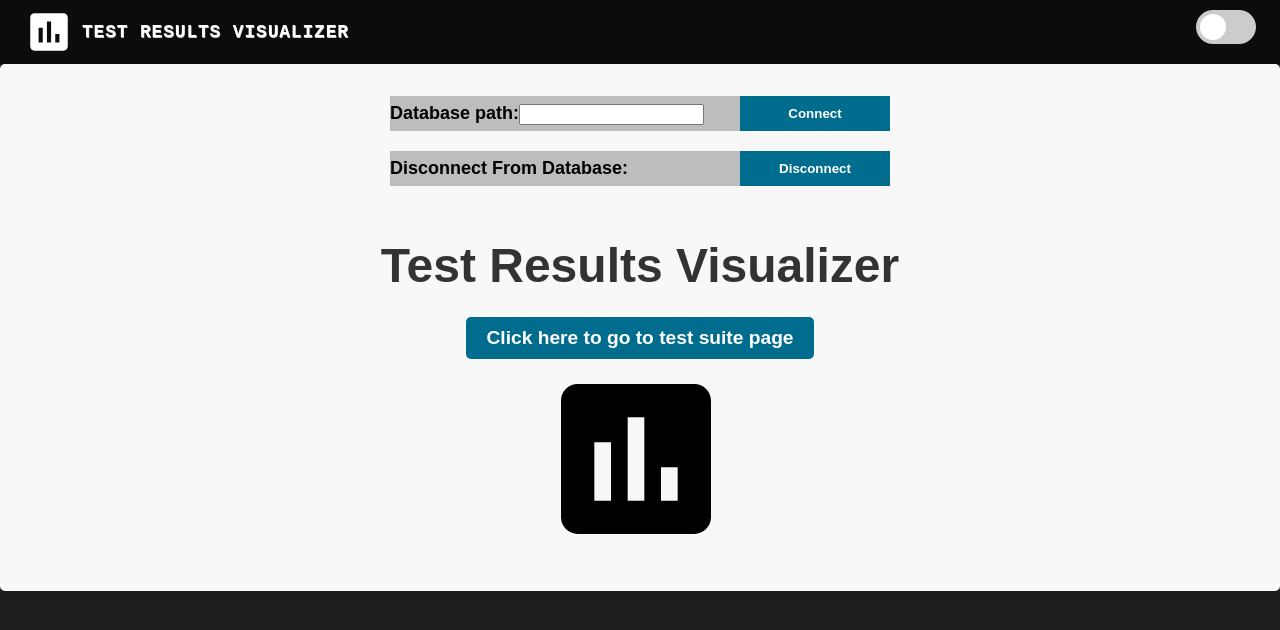
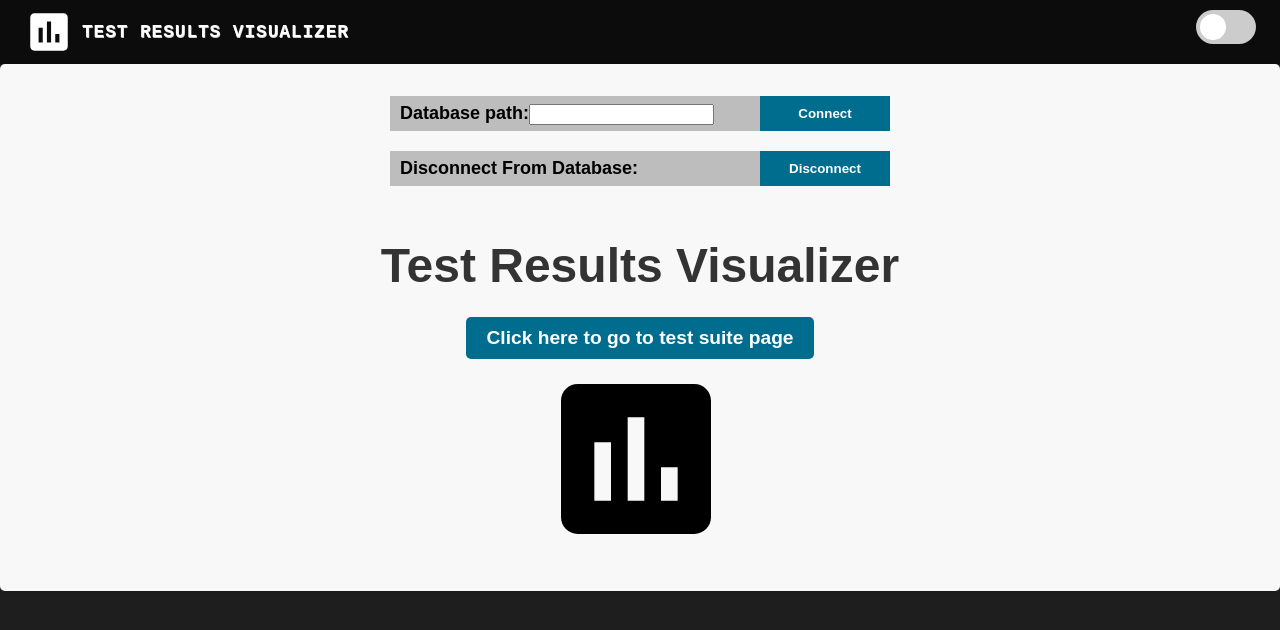
Before and after one commit to AhmedS1ayed/Siemens-MED-SW-Logger-System-FE, a React (Create React App) app: page / in a window 1280 px wide. Shown: the top 630 px of the page. Built offline with nearby package versions, Linux system fonts and the light colour scheme.

Commit message:
add padding to form

```diff
--- a/src/Pages/Welcome/Welcome.css
+++ b/src/Pages/Welcome/Welcome.css
@@ -47,6 +47,7 @@
 
 .WelcomeForm {
   margin-bottom: 20px;
+  padding-left: 10px;
   background-color: #63636365;
   width: 500px;
   display: flex;
@@ -57,7 +58,7 @@
 .FormButton {
   margin-left: 20px;
   padding: 10px 20px;
-  width: 150px;
+  width: 130px;
   background-color: rgb(0, 109, 142);
   border: none;
   outline: none;
```
